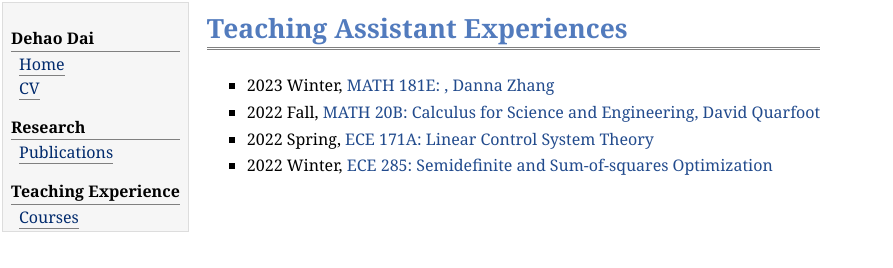
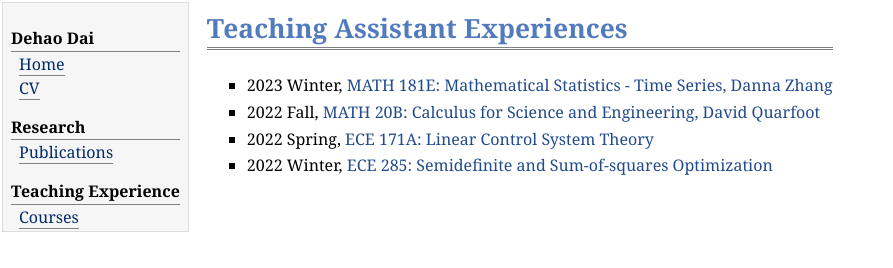
Before and after one commit to DehaoDai/Dehaodai.github.io, a plain HTML site: page Teaching.html in a window 1280 px wide. Shown: the whole page, without its empty margins (0-893 px from the left). Drawn offline with Linux system fonts and the light colour scheme.

Commit message:
Update Teaching.html

```diff
--- a/Teaching.html
+++ b/Teaching.html
@@ -29,7 +29,7 @@
 </div>
 <ul>
   <li>
-    <p>2023 Winter, <a href="https://dehaodai.github.io/MATH181E/math181e.html">MATH 181E: , Danna Zhang</a></p>
+    <p>2023 Winter, <a href="https://dehaodai.github.io/MATH181E/math181e.html">MATH 181E: Mathematical Statistics - Time Series, Danna Zhang</a></p>
   </li>
   <li>
     <p>2022 Fall, <a href="https://canvas.ucsd.edu/courses/40300">MATH 20B: Calculus for Science and Engineering, David Quarfoot</a></p>
```
